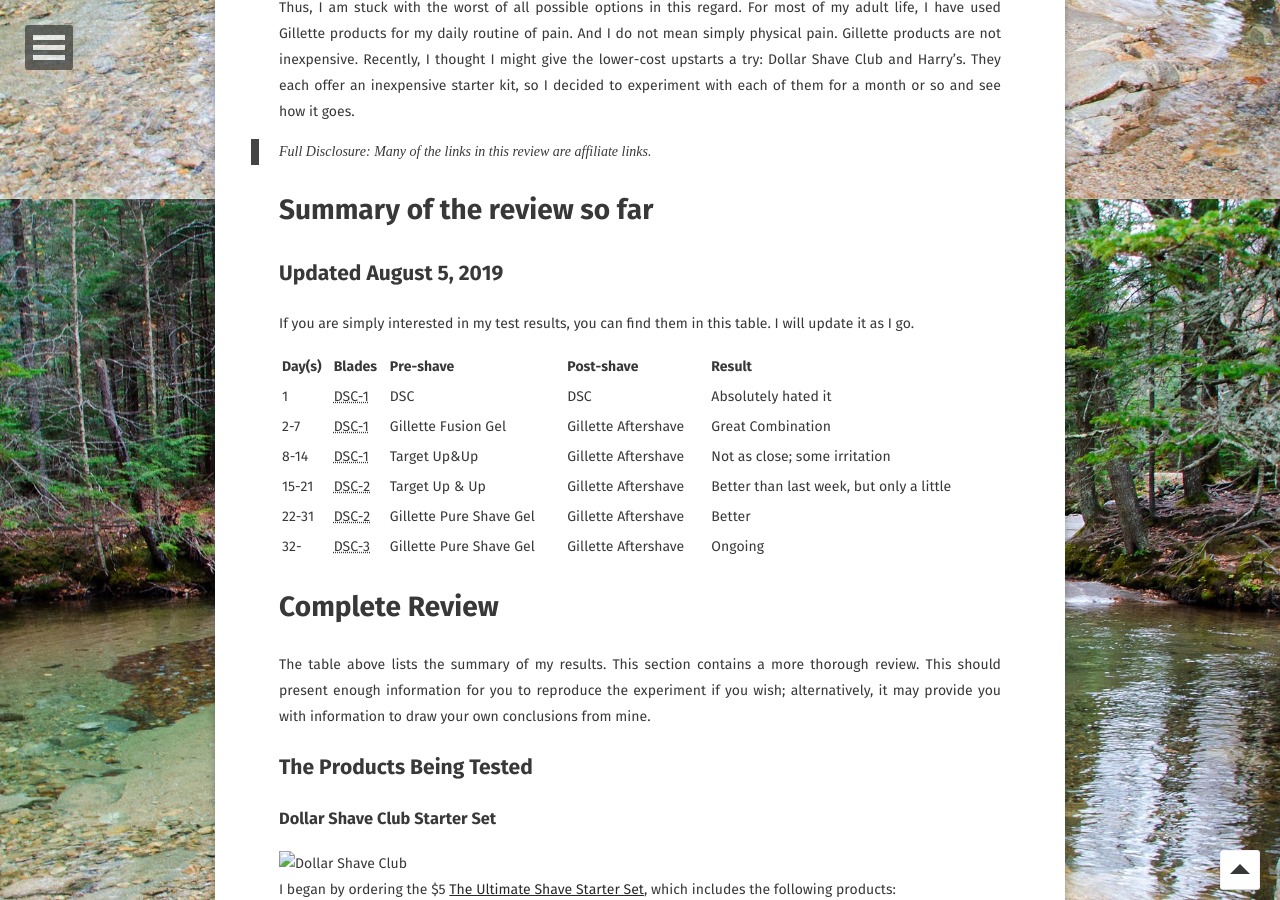
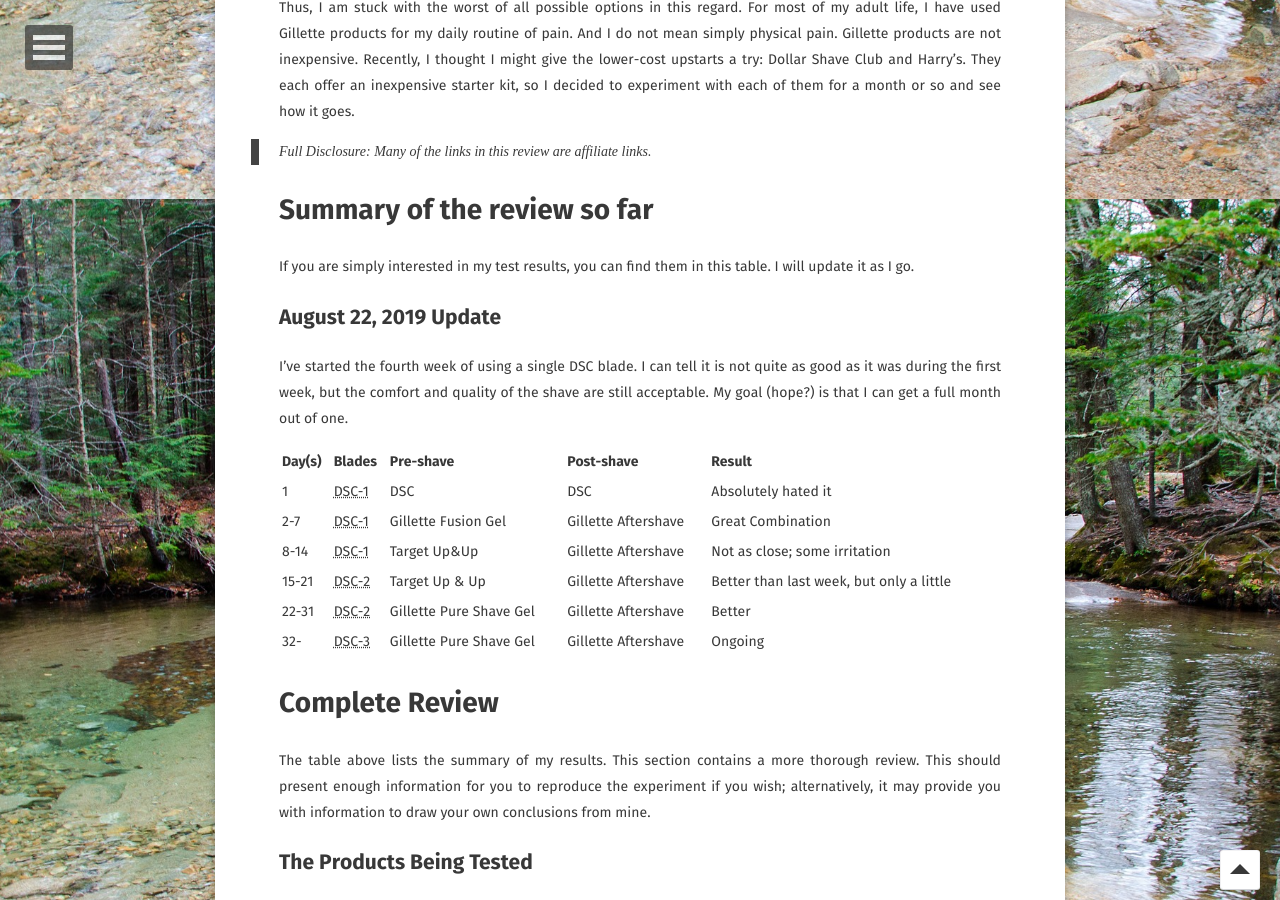
Before and after one commit to walkingriver/walkingriver.github.io, a Jekyll site: the page built from _posts/2019-08-21-razor-blades.md, in a window 1280 px wide and 900 px high, scrolled down 701 px. Built offline with Jekyll 4.4.1, drawn with Linux system fonts in a browser that asks for light colours; some web fonts are replaced.

Commit message:
Updated razor review

```diff
--- a/_posts/2019-07-22-razor-blades.md
+++ b/_posts/2019-08-21-razor-blades.md
@@ -19,8 +19,11 @@ I hate shaving. It is one of life's cruel twists in that I have to shave daily,
 > Full Disclosure: Many of the links in this review are affiliate links.
 
 # Summary of the review so far
-## Updated August 5, 2019
 If you are simply interested in my test results, you can find them in this table. I will update it as I go.
+
+## August 22, 2019 Update
+I've started the fourth week of using a single DSC blade. I can tell it is not quite as good as it was during the first week, but the comfort and quality of the shave are still acceptable. My goal (hope?) is that I can get a full month out of one.
+
 
 |Day(s)|Blades|Pre-shave|Post-shave|Result|
 |-|-|-|-|-|
```
